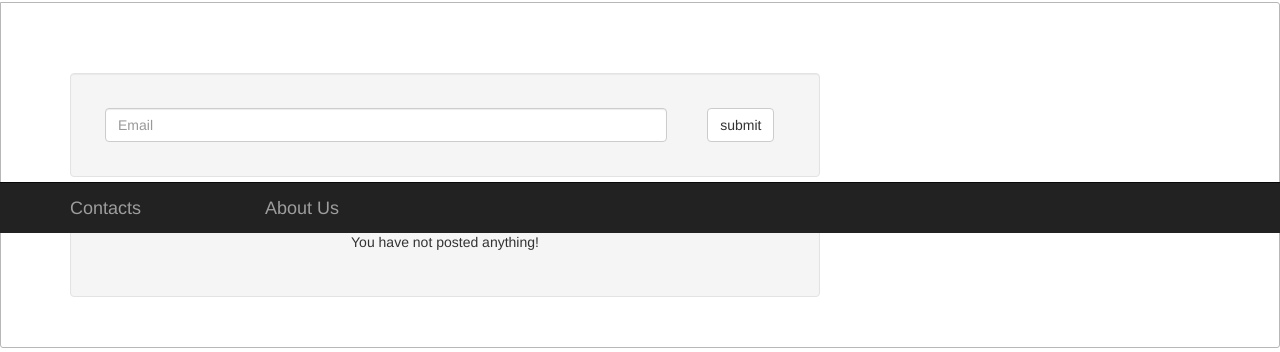
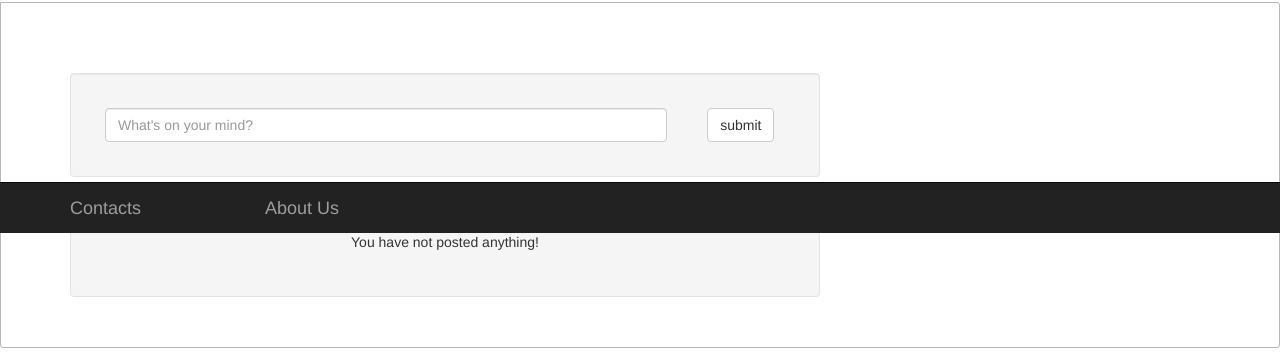
Before and after one commit to tcarrio/cse-notsosocialnetwork, a Flask app: page /profile in a window 1280 px wide. Shown: the part 567-919 px from the top of the page. Run offline with Flask 2, Linux system fonts and the light colour scheme; the visitor is signed in with stand-in values (Sample User, id 1); some libraries are stand-ins or nearby versions.

Commit message:
Refactoring form

```diff
--- a/templates/profile.html
+++ b/templates/profile.html
@@ -165,7 +165,7 @@
                                 <div class="row">
                                         <form action="/post" method="post">
                                             <div class="col-md-10 text-center">
-                                                <input type="text" placeholder="Email" class="form-control" name="Email">
+                                                <input type="text" placeholder="What's on your mind?" class="form-control" name="Content">
                                             </div>
                                             <div class="col-md text-center">
                                                 <input class="btn btn-default" type="submit" value="submit">
```
